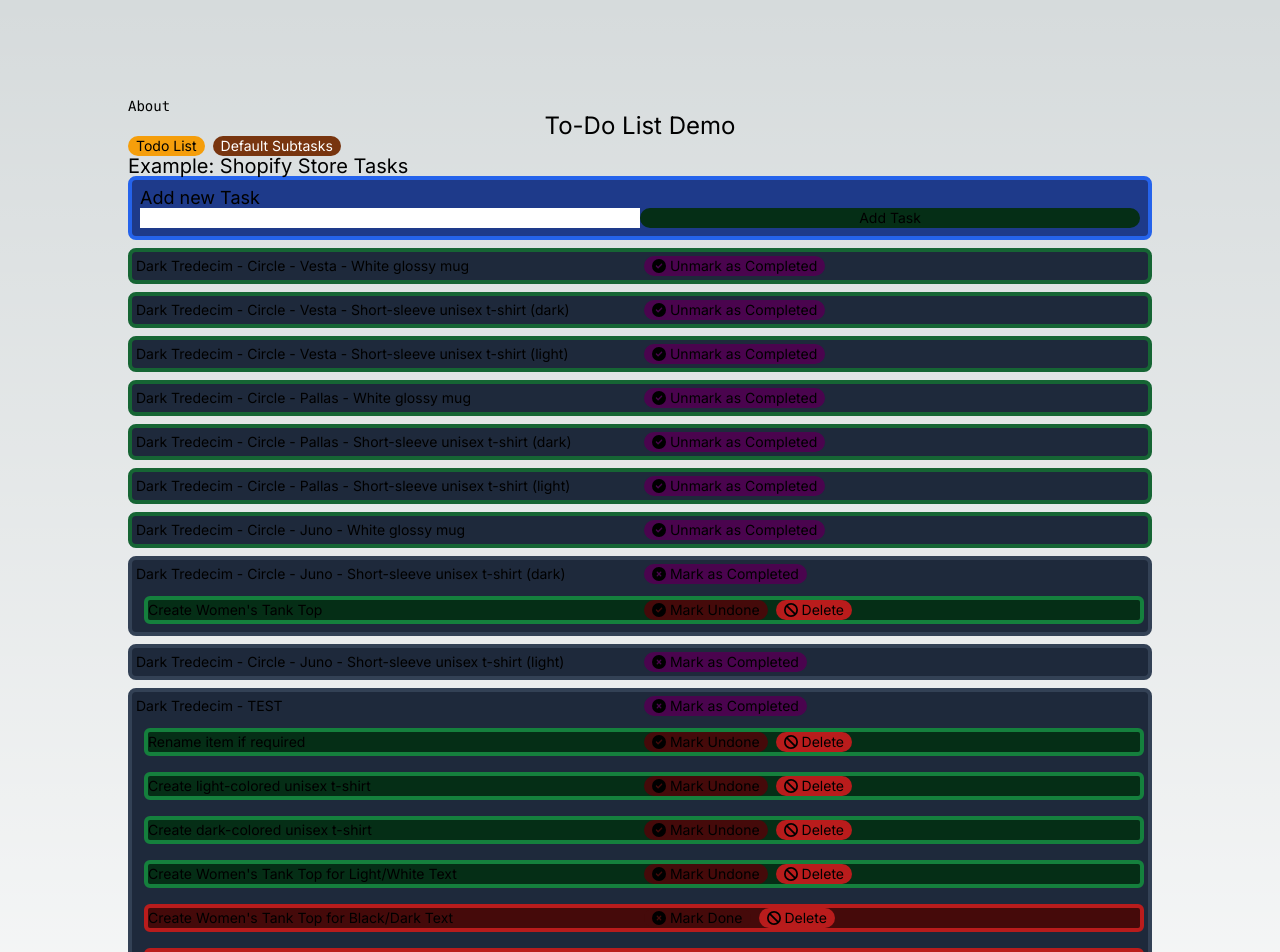
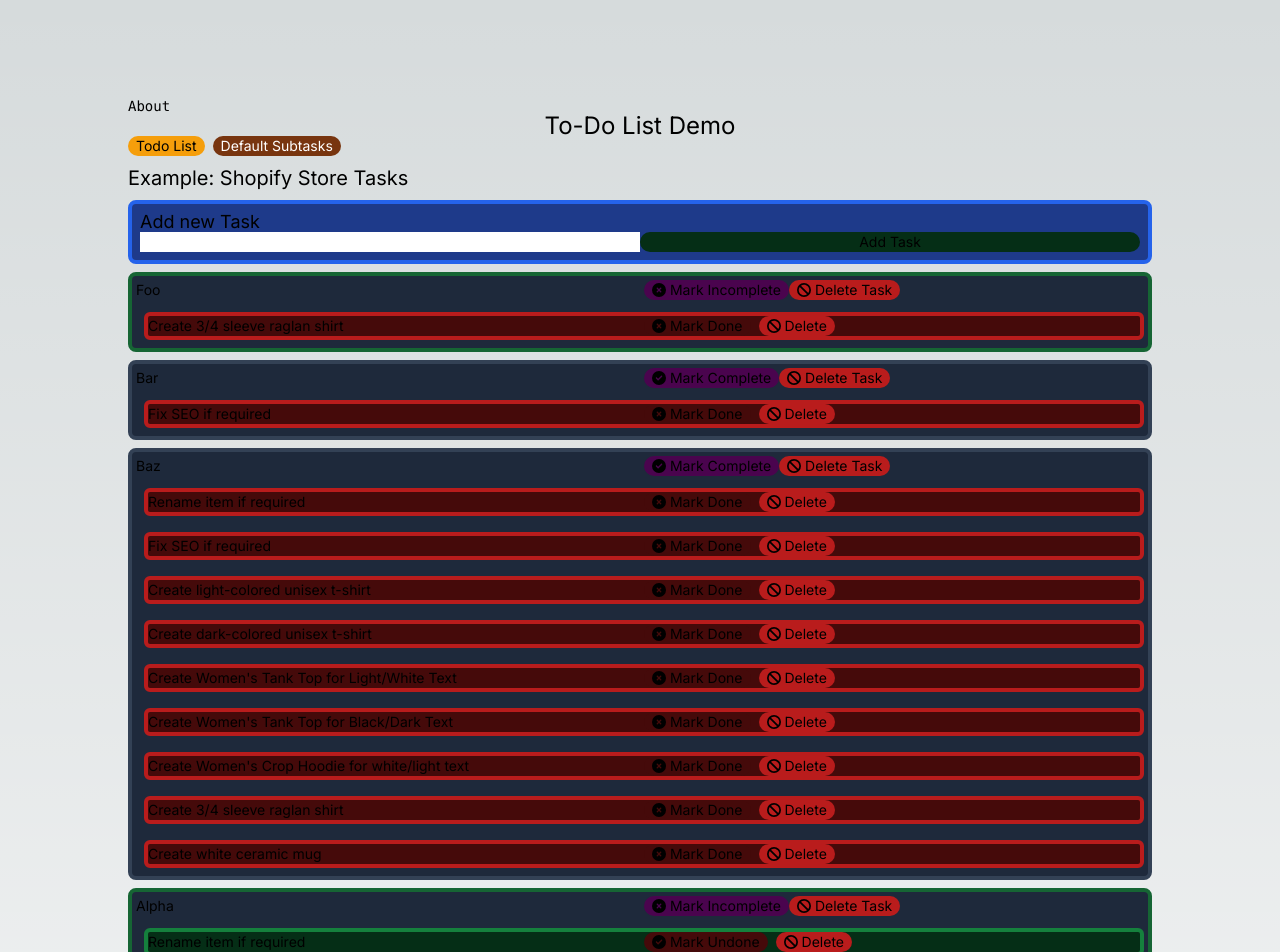
Before and after one commit to nodeomega/thejonrussell-todo-list-proto, a Next.js app: page / in a window 1280 px wide. Shown: the top 952 px of the page. Built offline with nearby package versions, Linux system fonts and the light colour scheme.

Commit message:
Implemented Delete Task with confirmations

```diff
--- /dev/null
+++ b/json/demo-todo.json
@@ -0,0 +1,141 @@
+{
+  "tasks": [
+    {
+      "name": "Foo",
+      "subtasks": [
+        {
+          "name": "Create 3/4 sleeve raglan shirt"
+        }
+      ],
+      "completed": true
+    },
+    {
+      "name": "Bar",
+      "subtasks": [
+        {
+          "name": "Fix SEO if required",
+          "completed": false
+        }
+      ]
+    },
+    {
+      "name": "Baz",
+      "subtasks": [
+        {
+          "name": "Rename item if required"
+        },
+        {
+          "name": "Fix SEO if required"
+        },
+        {
+          "name": "Create light-colored unisex t-shirt"
+        },
+        {
+          "name": "Create dark-colored unisex t-shirt"
+        },
+        {
+          "name": "Create Women's Tank Top for Light/White Text"
+        },
+        {
+          "name": "Create Women's Tank Top for Black/Dark Text"
+        },
+        {
+          "name": "Create Women's Crop Hoodie for white/light text"
+        },
+        {
+          "name": "Create 3/4 sleeve raglan shirt"
+        },
+        {
+          "name": "Create white ceramic mug"
+        }
+      ]
+    },
+    {
+      "name": "Alpha",
+      "subtasks": [
+        {
+          "name": "Rename item if required",
+          "completed": true
+        },
+        {
+          "name": "Fix SEO if required",
+          "completed": true
+        },
+        {
+          "name": "Create light-colored unisex t-shirt",
+          "completed": true
+        },
+        {
+          "name": "Create dark-colored unisex t-shirt",
+          "completed": true
+        },
+        {
+          "name": "Create Women's Tank Top for Light/White Text",
+          "completed": true
+        },
+        {
+          "name": "Create Women's Tank Top for Black/Dark Text",
+          "completed": true
+        },
+        {
+          "name": "Create Women's Crop Hoodie for white/light text",
+          "completed": true
+        },
+        {
+          "name": "Create 3/4 sleeve raglan shirt",
+          "completed": true
+        },
+        {
+          "name": "Create white ceramic mug",
+          "completed": true
+        }
+      ],
+      "completed": true
+    },
+    {
+      "name": "Beta",
+      "subtasks": [
+        {
+          "name": "Rename item if required",
+          "completed": true
+        },
+        {
+          "name": "Fix SEO if required"
+        }
+      ]
+    },
+    {
+      "name": "Gamma",
+      "subtasks": [
+        {
+          "name": "Rename item if required"
+        },
+        {
+          "name": "Create dark-colored unisex t-shirt",
+          "completed": true
+        },
+        {
+          "name": "Create Women's Tank Top for Light/White Text",
+          "completed": true
+        },
+        {
+          "name": "Create Women's Crop Hoodie for white/light text"
+        },
+        {
+          "name": "Create white ceramic mug"
+        }
+      ]
+    }
+  ],
+  "defaultSubtasks": [
+    "Rename item if required",
+    "Fix SEO if required",
+    "Create light-colored unisex t-shirt",
+    "Create dark-colored unisex t-shirt",
+    "Create Women's Tank Top for Light/White Text",
+    "Create Women's Tank Top for Black/Dark Text",
+    "Create Women's Crop Hoodie for white/light text",
+    "Create 3/4 sleeve raglan shirt",
+    "Create white ceramic mug"
+  ]
+}
--- a/json/phoenixia-astrology-store-seo-todo.json
+++ b/json/phoenixia-astrology-store-seo-todo.json
@@ -39,55 +39,6 @@
     },
     {
       "name": "Dark Tredecim - Circle - Juno - Short-sleeve unisex t-shirt (light)"
-    },
-    {
-      "name": "Dark Tredecim - TEST",
-      "subtasks": [
-        {
-          "name": "Rename item if required",
-          "completed": true
-        },
-        {
-          "name": "Create light-colored unisex t-shirt",
-          "completed": true
-        },
-        {
-          "name": "Create dark-colored unisex t-shirt",
-          "completed": true
-        },
-        {
-          "name": "Create Women's Tank Top for Light/White Text",
-          "completed": true
-        },
-        {
-          "name": "Create Women's Tank Top for Black/Dark Text"
-        },
-        {
-          "name": "Create Women's Crop Hoodie for white/light text"
-        },
-        {
-          "name": "Create white ceramic mug",
-          "completed": true
-        }
-      ]
-    },
-    {
-      "name": "Foo",
-      "subtasks": [
-        {
-          "name": "Create 3/4 sleeve raglan shirt"
-        }
-      ],
-      "completed": true
-    },
-    {
-      "name": "Bar",
-      "subtasks": [
-        {
-          "name": "Fix SEO if required",
-          "completed": false
-        }
-      ]
     }
   ],
   "defaultSubtasks": [
--- a/src/app/api/staticdata/route.ts
+++ b/src/app/api/staticdata/route.ts
@@ -6,10 +6,11 @@ import ShopifyToDoItemList from '@/app/models/shopify-todo-item-list';
 
 //Set the absolute path of the json directory
 const jsonDirectory = path.join(process.cwd(), 'json');
+const fileName = "/demo-todo.json";
 
 export async function GET(req: NextRequest) { //, res: NextApiResponse) {
   //Read the json data file data.json
-  const fileContents = await fs.readFile(jsonDirectory + '/phoenixia-astrology-store-seo-todo.json', 'utf8');
+  const fileContents = await fs.readFile(jsonDirectory + fileName, 'utf8');
   //Return the content of the data file in json format
   return NextResponse.json(JSON.parse(fileContents));
 }
@@ -21,7 +22,7 @@ export async function PUT(req: NextRequest) {
   // Save the file.
   saveToDoState(todoItems);
   //Read the json data file data.json
-  const fileContents = await fs.readFile(jsonDirectory + '/phoenixia-astrology-store-seo-todo.json', 'utf8');
+  const fileContents = await fs.readFile(jsonDirectory + fileName, 'utf8');
   //Return the content of the data file in json format
   return NextResponse.json(JSON.parse(fileContents));
 }
@@ -34,11 +35,11 @@ export async function DELETE(req: NextRequest) {
   // Save the file.
   saveToDoState(todoItems);
   //Read the json data file data.json
-  const fileContents = await fs.readFile(jsonDirectory + '/phoenixia-astrology-store-seo-todo.json', 'utf8');
+  const fileContents = await fs.readFile(jsonDirectory  + fileName, 'utf8');
   //Return the content of the data file in json format
   return NextResponse.json(JSON.parse(fileContents));
 }
 
 function saveToDoState(data: ShopifyToDoItemList) {
-  writeFileSync(jsonDirectory + '/phoenixia-astrology-store-seo-todo.json', JSON.stringify(data, null, 2), 'utf8');
+  writeFileSync(jsonDirectory + fileName, JSON.stringify(data, null, 2), 'utf8');
 }
--- a/src/app/components/todo-list/todo-list.tsx
+++ b/src/app/components/todo-list/todo-list.tsx
@@ -3,7 +3,7 @@ import ToDoItem from "@/app/models/todo-item";
 import React from "react";
 import { config } from '@fortawesome/fontawesome-svg-core'
 import '@fortawesome/fontawesome-svg-core/styles.css'
-import { faBan, faCheckCircle, faCircle, faTrash, faTrashCan, faXmarkCircle } from "@fortawesome/free-solid-svg-icons";
+import { faBan, faCheckCircle, faCircle, faInfoCircle, faTrash, faTrashCan, faWarning, faXmarkCircle } from "@fortawesome/free-solid-svg-icons";
 import { FontAwesomeIcon } from "@fortawesome/react-fontawesome";
 config.autoAddCss = false
 
@@ -19,6 +19,7 @@ const ToDoList: React.FC<Props> = ({ data }) => {
   const [activeTabName, setActiveTabName] = React.useState(tabNames.todoList);
   const [addTaskVisible, setAddTaskVisible] = React.useState(true);
   const [addTaskName, setAddTaskName] = React.useState("");
+  const [deleteTaskActive, setDeleteTaskActive] = React.useState<ToDoItem>();
   const [deleteSubtaskActive, setDeleteSubtaskActive] = React.useState<ToDoItem>();
 
   const [todoItems, setTodoItems] = React.useState<ShopifyToDoItemList>({tasks: data.tasks, defaultSubtasks: data.defaultSubtasks});
@@ -31,7 +32,7 @@ const ToDoList: React.FC<Props> = ({ data }) => {
    setActiveTabName(tab);
   }
 
-  function ClickItem(item: ToDoItem) {
+  function ToggleItemComplete(item: ToDoItem) {
     item.completed = !item.completed ?? true;
     //UpdateListing(todoItems);
     fetch('/api/staticdata', {
@@ -72,23 +73,40 @@ const ToDoList: React.FC<Props> = ({ data }) => {
     });
   }
 
+  function DeleteItem(item: ToDoItem) {
+    // Find the item of the subtask if it exists, and remove it.
+    // We're just removing the one subitem from one task, so splice is fastest.
+    let delIndex = todoItems.tasks?.indexOf(item);
+    if (delIndex || delIndex === 0) {
+      todoItems.tasks?.splice(delIndex, 1);
+    }
+
+    fetch('/api/staticdata', {
+      method: 'DELETE',
+      headers: {
+        'Content-type': 'application/json',
+      },
+      body: JSON.stringify({todoItems}),
+    })
+    .then((response) => response.json())
+    .then((data) => {
+      console.log(data);
+      setTodoItems({tasks: data.tasks, defaultSubtasks: data.defaultSubtasks});
+      setDeleteTaskActive(undefined)
+    })
+    .catch((error) => {
+      console.error(error);
+    });
+  }
+
   function DeleteSubitem(item: ToDoItem, subitem: ToDoItem) {
     // Find the item of the subtask if it exists, and remove it.
     // We're just removing the one subitem from one task, so splice is fastest.
-    console.log("Begin delete");
-    console.log(item);
-    console.log(subitem);
     let delIndex = item.subtasks?.indexOf(subitem);
-    console.log(delIndex);
     if (delIndex || delIndex === 0) {
       item.subtasks?.splice(delIndex, 1);
     }
 
-    console.log(item);
-    console.log("End delete");
-
-    console.log(todoItems);
-    //UpdateListing(todoItems);
     fetch('/api/staticdata', {
       method: 'DELETE',
       headers: {
@@ -156,11 +174,14 @@ const ToDoList: React.FC<Props> = ({ data }) => {
         </div>
       </div>
       {activeTabName === tabNames.defaultSubtasks && (
-      <div>
-        <div>
+      <div className="my-3">
         <h2>
           {"Default Subtasks"}
         </h2>
+        <div className="w-full border-2 border-yellow-700 text-lg p-2 m-2">
+          <FontAwesomeIcon icon={faInfoCircle} className="text-blue-400"></FontAwesomeIcon>
+          {" These are read-only."}
+        </div>
         <ul className="grid grid-cols-3">
         {todoItems.defaultSubtasks.map((st: string, si: number) => {
           console.log(st);
@@ -172,11 +193,10 @@ const ToDoList: React.FC<Props> = ({ data }) => {
         })}
         </ul>
       </div>
-      </div>
       )}
       {activeTabName === tabNames.todoList && (
-      <div>
-        <h2>
+      <div className="my-3">
+        <h2 className="my-3">
           {"Example: Shopify Store Tasks"}
         </h2>
         {addTaskVisible && (
@@ -213,14 +233,44 @@ const ToDoList: React.FC<Props> = ({ data }) => {
                   <li className="items-center justify-between">
                     <button
                       className="bg-fuchsia-950 hover:bg-cyan-600 accent-pink-500 rounded-full px-2"
-                      onClick={() => ClickItem(item)}
+                      onClick={() => ToggleItemComplete(item)}
                       name="writeTest">
-                        <FontAwesomeIcon icon={item.completed ? faCheckCircle : faXmarkCircle}></FontAwesomeIcon>
-                        { ` ${!item.completed ? "Mark as Completed" : "Unmark as Completed"}`}
+                        <FontAwesomeIcon icon={!item.completed ? faCheckCircle : faXmarkCircle}></FontAwesomeIcon>
+                        { ` ${!item.completed ? "Mark Complete" : "Mark Incomplete"}`}
                     </button>
+                    {(!deleteTaskActive || deleteTaskActive !== item) ?
+                              (
+                                <button
+                                className="bg-red-700 hover:bg-blue-600 rounded-full px-2"
+                                onClick={() => setDeleteTaskActive(item)}
+                                name="subwriteTest">
+                                  <FontAwesomeIcon icon={faBan}></FontAwesomeIcon>
+                                  { ` Delete Task`}
+                              </button>
+                            ) : (
+                              <div className="grid grid-cols-2">
+                                <button
+                                  className="bg-red-700 hover:bg-blue-600 rounded-full px-2"
+                                  onClick={() => DeleteItem(item)}
+                                  name="subwriteTest">
+                                    <FontAwesomeIcon icon={faBan}></FontAwesomeIcon>
+                                    { ` Confirm Delete`}
+                                </button>
+                                <button
+                                  className="bg-blue-700 hover:bg-blue-600 rounded-full px-2"
+                                  onClick={() => setDeleteTaskActive(undefined)}
+                                  name="subwriteTest">
+                                    <FontAwesomeIcon icon={faBan}></FontAwesomeIcon>
+                                    { ` Cancel Delete`}
+                                </button>
+                                <div className="col-span-2 bg-black text-red-500 text-center m-2 font-bold border-2 border-red-500 text-lg">
+                                  <FontAwesomeIcon icon={faWarning}></FontAwesomeIcon>
+                                  {" Associated subtasks will also be deleted."}
+                                </div>
+                            </div>
+                            )}
                   </li>
                   {item.subtasks && (item.subtasks as ToDoItem[]).map((i: any, ind: number) => {
-                    // independent states for if delete is pressed.
                     return (
                       <li className="col-span-2 items-center p-0" key={ind}>
                         <ul className={`grid grid-cols-2 rounded-md border-4 ${i.completed ? "bg-green-950 border-green-700" : "bg-red-950 border-red-700"}  ml-2 my-1 items-center`}>
@@ -235,7 +285,7 @@ const ToDoList: React.FC<Props> = ({ data }) => {
                                 <FontAwesomeIcon icon={i.completed ? faCheckCircle : faXmarkCircle}></FontAwesomeIcon>
                                 { ` ${!i.completed ? "Mark Done" : "Mark Undone"}`}
                             </button>
-                            {(!deleteSubtaskActive && deleteSubtaskActive !== i) ?
+                            {(!deleteSubtaskActive || deleteSubtaskActive !== i) ?
                               (
                                 <button
                                 className="bg-red-700 hover:bg-blue-600 rounded-full px-2"
```
Also changed, not shown: json/phoenixia-astrology-store-seo-todo copy 2.json (deleted, +0 -55 lines), 1 other file (tests, documents, lock files or other folders). Lines whose indentation alone changed are shown as unchanged.
